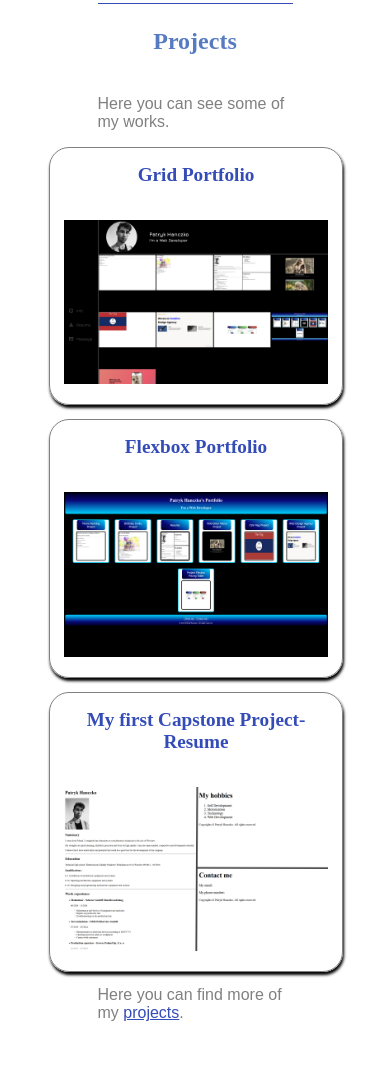
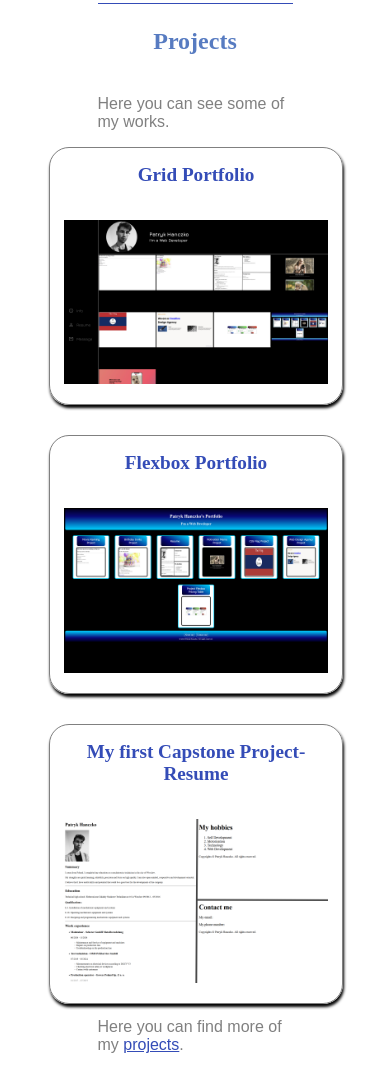
Before and after one commit to navahox/personal_website, a plain HTML site: page index.html in a window 390 px wide. Shown: the part 3995-5068 px from the top of the page. Drawn offline with Linux system fonts and the light colour scheme.

Commit message:
Update styles.css

```diff
--- a/styles.css
+++ b/styles.css
@@ -412,7 +412,7 @@ video {
     display: flex;
     flex-direction: column;
     margin: auto;
-    gap: 1em;
+    gap: 2em;
 }
 /* about text */
 .about p {
```
